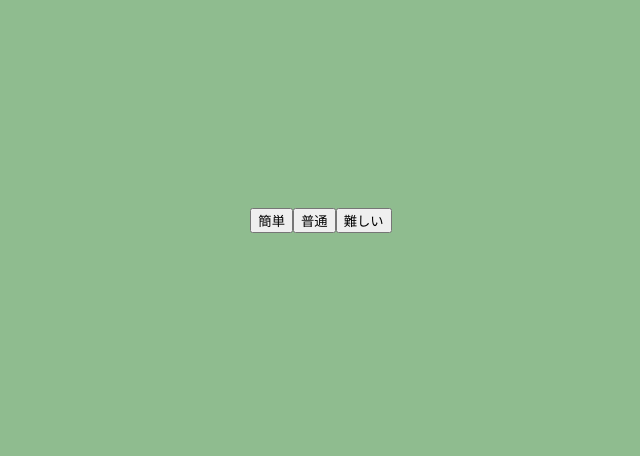
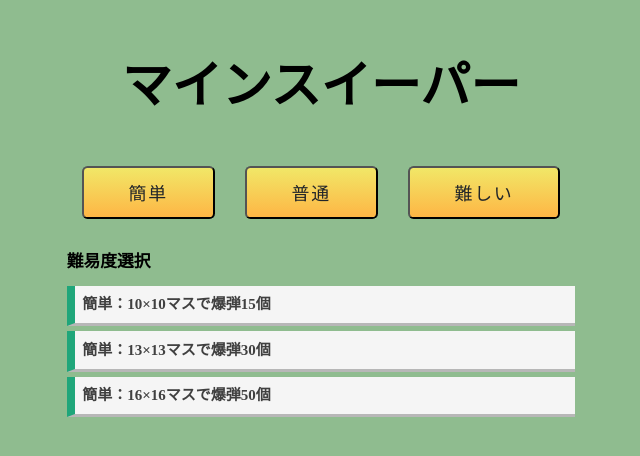
Before and after one commit to iso1216/mine-sweeper, a React (Create React App) app: page / in a window 1280 px wide. Shown: the part 180-636 px from the top of the page, without its empty margins (319-959 px from the left). Built offline with nearby package versions, Linux system fonts and the light colour scheme.

Commit message:
クリア画面以外の完成

```diff
--- a/public/index.html
+++ b/public/index.html
@@ -24,7 +24,7 @@
       work correctly both with client-side routing and a non-root public URL.
       Learn how to configure a non-root public URL by running `npm run build`.
     -->
-    <title>React App</title>
+    <title>マインスイーパー</title>
   </head>
   <body>
     <noscript>You need to enable JavaScript to run this app.</noscript>
--- a/src/App.js
+++ b/src/App.js
@@ -5,51 +5,62 @@ function App() {
   const [wide, setWide] = useState(null);
   const [bombs, setBombs] = useState(null);
   const [view, setView] = useState(true);
-  const [gameover, setGameover] = useState(false);
+  const [result, setResult] = useState(false);
 
   const difficultySet = (difficulty) => {
     if (difficulty === "easy") {
       setWide(10);
-      setBombs(10);
+      setBombs(15);
       setView(false);
     } else if (difficulty === "normal") {
-      setWide(15);
-      setBombs(20);
+      setWide(13);
+      setBombs(30);
       setView(false);
     } else {
-      setWide(18);
-      setBombs(40);
+      setWide(16);
+      setBombs(50);
       setView(false);
     }
   };
 
   const viewGamemode = () => {
     return (
+      <div>
+        <h1 className="title">マインスイーパー</h1>
         <div className="gamemode">
-        <button className="button" onClick={() => difficultySet("easy")}>
+          <button className="btn btn-radius-solid btn--shadow" onClick={() => difficultySet("easy")}>
             簡単
           </button>
-        <button className="button" onClick={() => difficultySet("normal")}>
+          <button className="btn btn-radius-solid btn--shadow" onClick={() => difficultySet("normal")}>
             普通
           </button>
-        <button className="button" onClick={() => difficultySet("hard")}>
+          <button className="btn btn-radius-solid btn--shadow" onClick={() => difficultySet("hard")}>
             難しい
           </button>
+        </div>
+        <div>
+          <h2>難易度選択</h2>
+          <ul>
+          <li>簡単：10×10マスで爆弾15個</li>
+          <li>簡単：13×13マスで爆弾30個</li>
+          <li>簡単：16×16マスで爆弾50個</li>
+          </ul>
+        </div>
       </div>
     );
   };
 
   const viewGame = () => {
-    return <Game wide={wide} bombs={bombs} setGameover={setGameover} />;
+    return <Game wide={wide} bombs={bombs} setResult={setResult} />;
   };
 
   const viewGameover = ()  => {
-    return <p>gameover</p>
+    return <h1>gameover</h1>
   }
 
   return (
     <div className="App">
-      <div className="Game">{gameover ? viewGameover() : view ? viewGamemode() : viewGame()}</div>
+      <div className="Game">{result ? viewGameover() : view ? viewGamemode() : viewGame()}</div>
     </div>
   );
 }
--- a/src/Board.js
+++ b/src/Board.js
@@ -1,40 +1,66 @@
 import React, { useState } from "react";
 
-const Board = ({ wide, board, setGameover }) => {
+const Board = ({ wide, board, setResult }) => {
   const [boardState, setBoardState] = useState(Array(wide ** 2).fill(null));
+  const [open, setOpen] = useState(Array(wide ** 2).fill(false));
+  const [bombs, setBombs] = useState(false);
 
   const handleGameOver = () => {
-    setTimeout(()=>{
+    setBombs(true);
+    setTimeout(() => {
       console.log("Game Over");
-      setGameover(true)
-    },2000)
+      setResult(true);
+    }, 2000);
+  };
+
+  const whichClass = (i) => {
+    if (boardState[i] === 0) return "zero box";
+    else if (boardState[i] === 1) return "one box";
+    else if (boardState[i] === 2) return "two box";
+    else if (boardState[i] === 3) return "three box";
+    else if (boardState[i] === 4) return "four box";
+    else if (boardState[i] === "flg") return "flg empty box";
+    else if (boardState[i] === "bombs") return "bombs box";
+    else return "others box";
   };
 
   const handleMouseDown = (event, i) => {
-    const newBoard = boardState.slice();
+    if (bombs) return;
+    const newBoard = [...boardState];
+    const newOpen = [...open];
 
     if (event.button === 0) {
-      if (newBoard[i] !== null) return;
+      if (newBoard[i] !== null && newBoard[i] !== "flg") return;
 
       if (board[i] === "bombs") {
         handleGameOver();
       }
 
       newBoard[i] = board[i];
+      newOpen[i] = true;
       setBoardState(newBoard);
+      setOpen(newOpen);
 
       if (board[i] === 0) {
-        revealAdjacentCells(i, newBoard);
+        revealAdjacentCells(i, newBoard, newOpen);
       }
     } else if (event.button === 2) {
+      event.preventDefault(); // デフォルトのコンテキストメニューを非表示にする
+
       if (newBoard[i] !== null && newBoard[i] !== "flg") return;
-      if (newBoard[i] === "flg") newBoard[i] = null;
-      else newBoard[i] = "flg";
+      if (newBoard[i] === "flg") {
+        newBoard[i] = null;
+        newOpen[i] = false;
+      } else {
+        newBoard[i] = "flg";
+        newOpen[i] = true;
+      }
       setBoardState(newBoard);
+      setOpen(newOpen);
     }
   };
 
-  const revealAdjacentCells = (index, newBoard) => {
+  const revealAdjacentCells = (index, newBoard, newOpen) => {
     const row = Math.floor(index / wide);
     const col = index % wide;
 
@@ -57,28 +83,31 @@ const Board = ({ wide, board, setGameover }) => {
         newBoard[neighborIndex] === null
       ) {
         newBoard[neighborIndex] = board[neighborIndex];
+        newOpen[neighborIndex] = true;
         if (board[neighborIndex] === 0) {
-          revealAdjacentCells(neighborIndex, newBoard);
+          revealAdjacentCells(neighborIndex, newBoard, newOpen);
         }
       }
     }
 
-    return newBoard;
+    setBoardState([...newBoard]);
+    setOpen(newOpen);
   };
 
-  const handleContextMenu = (event) => {
-    event.preventDefault(); // デフォルトのコンテキストメニューを非表示にする
-  };
+  const viewBox = (i) => {
+    if (boardState[i] === "flg" || boardState[i] === "bombs") return;
+    else return boardState[i];
+  }
 
   const renderBox = (i) => {
     return (
       <button
         key={i}
-        className="box"
+        className={open[i] ? whichClass(i) : "empty box"}
         onMouseDown={(event) => handleMouseDown(event, i)}
-        onContextMenu={handleContextMenu}
+        onContextMenu={(event) => event.preventDefault()} // デフォルトのコンテキストメニューを非表示にする
       >
-        {boardState[i]}
+        {viewBox(i)}
       </button>
     );
   };
--- a/src/Game.js
+++ b/src/Game.js
@@ -1,7 +1,7 @@
 import React, { useState } from "react";
 import Board from "./Board";
 
-const Game = ({ wide, bombs, setGameover }) => {
+const Game = ({ wide, bombs, setResult }) => {
   const [board, setBoard] = useState(Array(wide ** 2).fill(0));
   const [isSet, setIsSet] = useState(false);
 
@@ -45,7 +45,7 @@ const Game = ({ wide, bombs, setGameover }) => {
   };
 
   const viewBoard = () => {
-    return <Board wide={wide} board={board} setGameover={setGameover} />;
+    return <Board wide={wide} board={board} setResult={setResult} />;
   };
 
   return <div>{isSet ? viewBoard() : setBombs()}</div>;
--- a/src/index.css
+++ b/src/index.css
@@ -1,25 +1,70 @@
+@import url('https://fonts.googleapis.com/css?family=Noto+Sans+JP');
 
-@import url('https://fonts.googleapis.com/css?family=Noto+Sans+JP');
+html {
+  font-size: 70%;
+}
 
 body {
   margin: auto;
   background-color: darkseagreen;
 }
 
-code {
-  font-family: source-code-pro, Menlo, Monaco, Consolas, 'Courier New',
-    monospace;
+.box{
+  font-family: 'Noto Sans JP', sans-serif;
+  float: left;
+  line-height: 34px;
+  height: 44.8px;
+  padding: 0;
+  text-align: center;
+  width: 44.8px;
+  border: outset;
 }
 
-.box{
-  font-family: 'Noto Sans JP', sans-serif;
-  background: #fff;
-  float: left;
-  line-height: 34px;
-  height: 40px;
-  padding: 0;
-  text-align: center;
-  width: 40px;
+.empty{
+  background: rgb(184, 183, 183);
+}
+
+.flg{
+  background-image: url(./img/flg.png);
+}
+
+.bombs{
+  background-image: url(./img/bomb.png);
+}
+
+.zero{
+  background: white;
+  color: #212529;
+  font-weight: bold;
+}
+
+.one{
+  background: white;
+  color: blue;
+  font-weight: bold;
+}
+
+.two{
+  background: white;
+  color: green;
+  font-weight: bold;
+}
+
+.three{
+  background: white;
+  color: red;
+  font-weight: bold;
+}
+
+.four{
+  background: white;
+  color: purple;
+  font-weight: bold;
+}
+
+.others{
+  background: white;
+  font-weight: bold;
 }
 
 .box:focus {
@@ -31,9 +76,58 @@ code {
   align-items: center;
   justify-content: center;
   height: 100vh;
+  width: 100%;
 }
+
 .board-row:after {
   clear: both;
   content: "";
   display: table;
 }
+
+.btn-radius-solid {
+  background: #f1e767;
+  background: -webkit-gradient(linear, left top, left bottom, from(#f1e767), to(#feb645));
+  background: -webkit-linear-gradient(top, #f1e767 0%, #feb645 100%);
+  background: linear-gradient(to bottom, #f1e767 0%, #feb645 100%);
+}
+
+.btn-radius-solid:hover {
+  background: -webkit-gradient(linear, left bottom, left top, from(#f1e767), to(#feb645));
+  background: -webkit-linear-gradient(bottom, #f1e767 0%, #feb645 100%);
+  background: linear-gradient(to top, #f1e767 0%, #feb645 100%);
+}
+
+.btn {
+  font-family: 'Noto Sans JP', sans-serif;
+  margin: 15px;
+  font-size: 1.6rem;
+  line-height: 1.5;
+  position: relative;
+  padding: 1rem 4rem;
+  letter-spacing: 0.1em;
+  color: #212529;
+  border-radius: 0.5rem;
+}
+
+.title{
+  text-align: center;
+  font-size: 50px;
+}
+
+ul {
+  padding: 0;
+}
+
+ul li, ol li {
+  color: #404040;
+  border-left: solid 8px #1fa67a;/*左側の線*/
+  border-bottom: solid 3px #b7b7b7;/*下に灰色線*/
+  background: whitesmoke;
+  margin-bottom: 5px;/*下のバーとの余白*/
+  line-height: 1.5;
+  padding: 0.5em;
+  list-style-type: none!important;/*ポチ消す*/
+  font-weight: bold;
+  font-size: 15px;
+}
```
Also changed, not shown: src/img/bomb.png (added), src/img/flg.png (added). Lines whose indentation alone changed are shown as unchanged.
